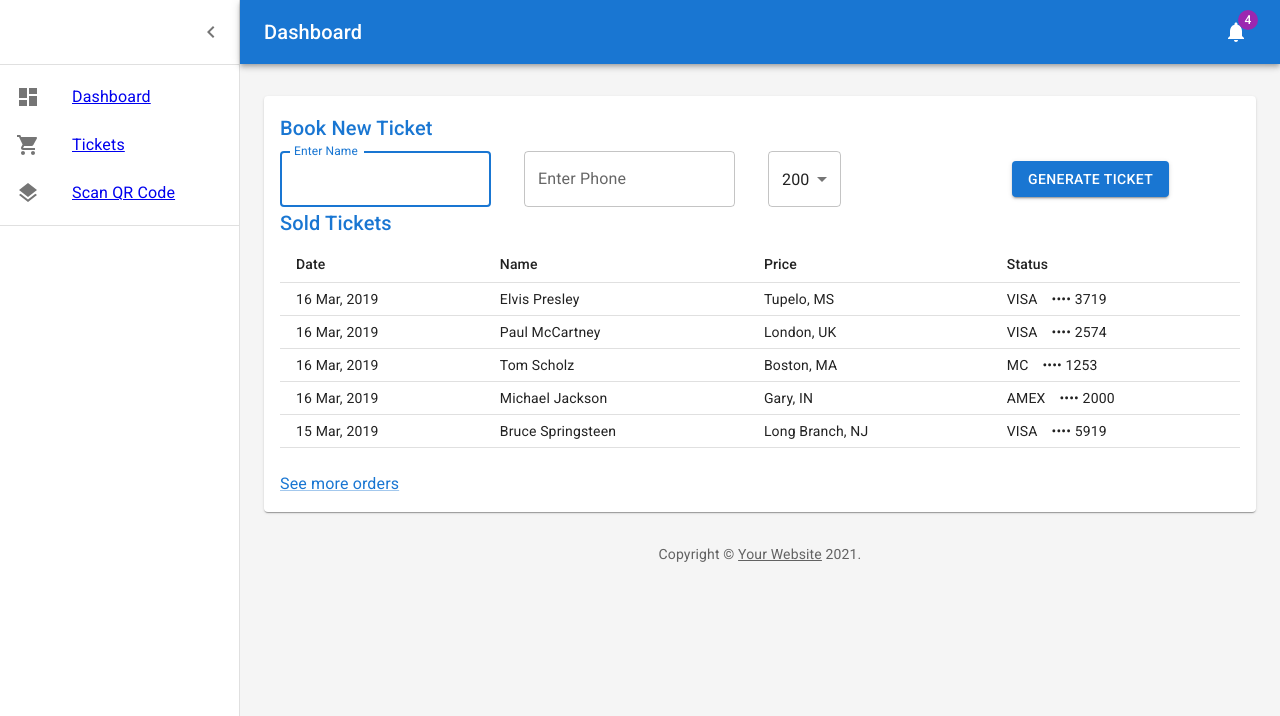
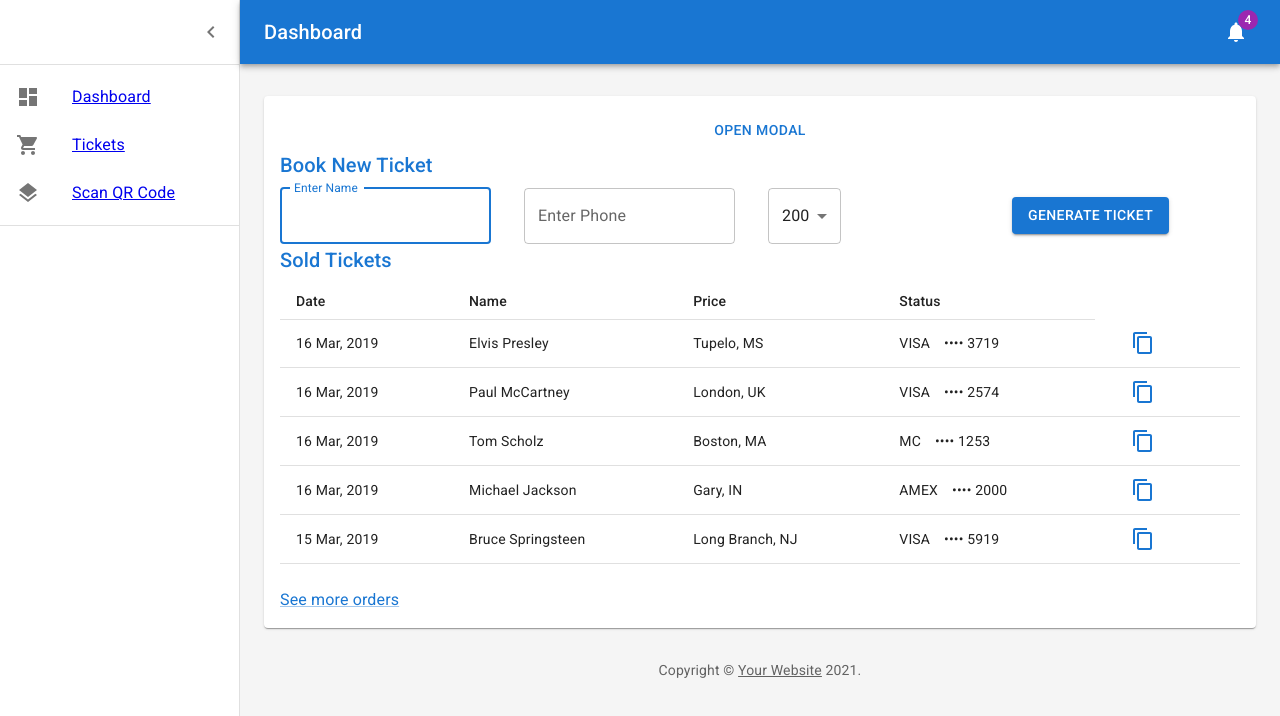
Before and after one commit to hiruy69/qrTicketUI, a React (Create React App) app: page /home in a window 1280 px wide. Shown: the top 716 px of the page. Built offline with nearby package versions, Linux system fonts and the light colour scheme.

Commit message:
finished_ui

```diff
--- a/package.json
+++ b/package.json
@@ -16,6 +16,8 @@
     "qrcode": "^1.5.0",
     "qrscan": "^1.0.6",
     "react": "^17.0.2",
+    "react-bootstrap": "^2.0.4",
+    "react-copy-to-clipboard": "^5.0.4",
     "react-dom": "^17.0.2",
     "react-qr-barcode-scanner": "^1.0.6",
     "react-qr-reader": "^2.2.1",
--- a/src/App.js
+++ b/src/App.js
@@ -13,6 +13,8 @@ import Pricing from './Pricing';
 import ScanTicket from './ScanTicket'
 import Dashboard from './Dashboard'
 import {RequireAuth} from './RequireAuth'
+import { Navigate } from 'react-router-dom'
+import  Main  from "./Main";
 
 import {
   BrowserRouter as Router,
@@ -24,9 +26,10 @@ import {
 } from "react-router-dom";
 import { SickOutlined } from '@mui/icons-material';
 
+import  { Redirect } from 'react-router-dom'
 
 
-function App() {
+function App(props) {
   const [text, setText] = useState('');
   const [imageUrl, setImageUrl] = useState('');
   const [scanResultFile, setScanResultFile] = useState('');
@@ -34,7 +37,13 @@ function App() {
   //const classes = useStyles();
   const qrRef = useRef(null);
 
+  const rememberMe = localStorage.getItem('access_token')
+
   const [data, setData] = React.useState("Not Found");
+
+  //const navigate = useNavigate();
+
+
 
 
   const handleScanResult = result => {
@@ -70,6 +79,13 @@ function App() {
   return (
     <Router>
       <Routes>
+
+      <Route exact path="/" element={
+            <RequireAuth>
+               <Main />
+            </RequireAuth>
+          }>
+            </Route>
           <Route path="/scanticket" element={
             <RequireAuth>
                <ScanTicket />
@@ -94,11 +110,14 @@ function App() {
             <SignIn />
           }/>
         </Routes>
+
+        {rememberMe && <Navigate to='/login'  /> }
     </Router>
   );
 }
 
-/* const useStyles = makeStyles((theme) => ({
+/*  {rememberMe ?  <Navigate to="/home" replace /> : <Navigate to="/home" replace />}
+const useStyles = makeStyles((theme) => ({
     conatiner: {
       marginTop: 10
     },
--- /dev/null
+++ b/src/Main.js
@@ -0,0 +1,20 @@
+import React from 'react';
+import { Navigate } from 'react-router-dom';
+
+
+
+function Main() {
+
+    const rememberMe = localStorage.getItem('access_token')
+
+
+
+  return (
+    rememberMe
+      ? <Navigate to="/home" replace />
+      : <Navigate to="/login" replace />
+  );
+}
+
+
+export default Main;
--- a/src/Orders.js
+++ b/src/Orders.js
@@ -6,9 +6,10 @@ import TableCell from '@mui/material/TableCell';
 import TableHead from '@mui/material/TableHead';
 import TableRow from '@mui/material/TableRow';
 import Title from './Title';
-import {Select,MenuItem,  Grid, TextField, Button} from '@mui/material';
+import {Select,MenuItem,  Grid, TextField, Button ,Modal, Box,Tooltip} from '@mui/material';
 
-
+import ContentCopyIcon from '@mui/icons-material/ContentCopy';
+import CopyToClipboard from 'react-copy-to-clipboard'
 // Generate Order Data
 function createData(id, date, name, shipTo, paymentMethod, amount) {
   return { id, date, name, shipTo, paymentMethod, amount };
@@ -59,9 +60,15 @@ function preventDefault(event) {
 
 export default function Orders() {
   const [price, setPrice] = React.useState(200)
-  const [name, setName] = React.useState(200)
-  const [phone, setPhone] = React.useState(200)
+  const [name, setName] = React.useState('')
+  const [phone, setPhone] = React.useState('')
 
+  const [modal, setModal] = React.useState(false)
+
+
+  const handleShow = (e)=>{
+    setModal(e=> !e )
+  }
 
   const handleChange = (e)=>{
     console.log(e.target)
@@ -76,9 +83,40 @@ export default function Orders() {
     }
   }
 
+  const style = {
+    position: 'absolute',
+    top: '50%',
+    left: '50%',
+    transform: 'translate(-50%, -50%)',
+    width: 400,
+    bgcolor: 'background.paper',
+    border: '2px solid #1976d2',
+    boxShadow: 24,
+    pt: 2,
+    px: 4,
+    pb: 3,
+  };
 
+///onClose={handleClose}
   return (
     <React.Fragment>
+
+        <Button onClick={handleShow}>Open modal</Button>
+<Modal
+  open={modal}
+  aria-labelledby="parent-modal-title"
+  aria-describedby="parent-modal-description"
+>
+  <Box sx={{ ...style,width: 400 }} justifyContent='center'>
+    <h2 id="parent-modal-title">Text in a modal</h2>
+    <p id="parent-modal-description">
+      Duis mollis, est non commodo luctus, nisi erat porttitor ligula.
+    </p>
+    <Button variant="contained"
+            color="primary" onClick={handleShow}>Close</Button>
+  </Box>
+</Modal>
+
        <Title>Book New Ticket</Title>
       <Grid alignItems="center" container spacing={2}>
           <Grid item xl={3} lg={3} md={3} sm={6} xs={12}>
@@ -124,6 +162,12 @@ export default function Orders() {
               <TableCell>{row.name}</TableCell>
               <TableCell>{row.shipTo}</TableCell>
               <TableCell>{row.paymentMethod}</TableCell>
+              <TableCell>
+              <CopyToClipboard text='lkjalkds-dfgdg' >
+                <Button ><ContentCopyIcon /></Button>
+              </CopyToClipboard>
+              </TableCell>
+
             </TableRow>
           ))}
         </TableBody>
--- a/src/RequireAuth.js
+++ b/src/RequireAuth.js
@@ -1,5 +1,5 @@
 
-import { Navigate } from 'react-router-dom'
+import { Navigate } from 'react-router-dom';
 
 export function RequireAuth({ children }) {
     const  authed  = true
```
Also changed, not shown: src/Icon.js (added), 1 other file (tests, documents, lock files or other folders).
